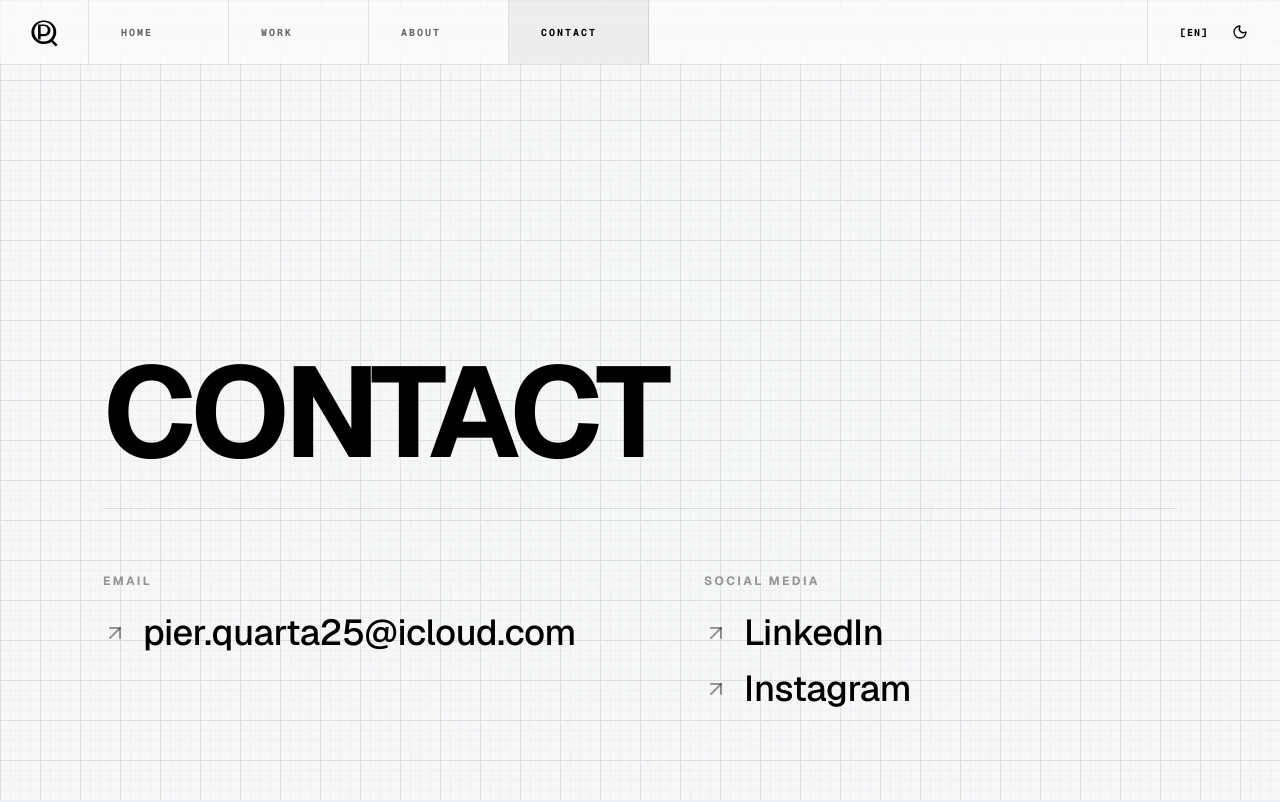
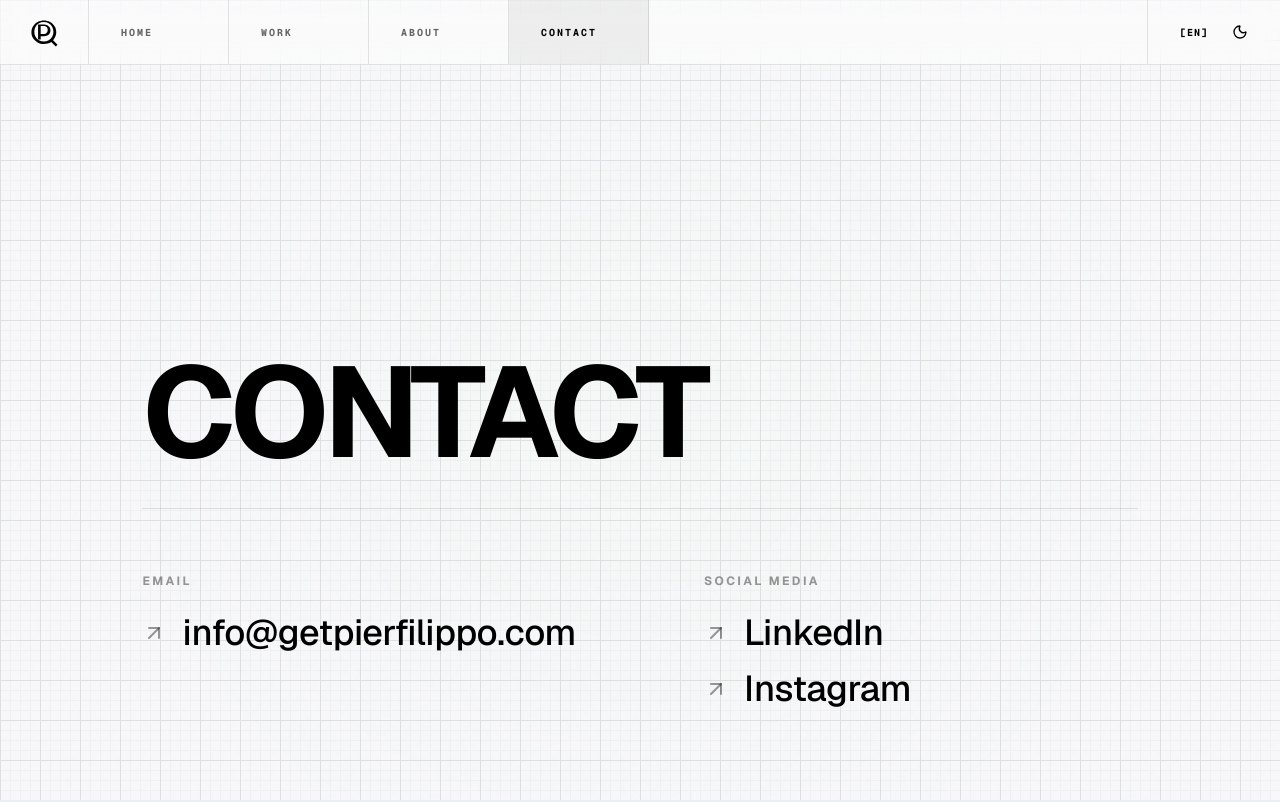
Before and after one commit to pierquarta25/getpierfilippo.com, a Next.js app: page /contact in a window 1280 px wide. Shown: the top 802 px of the page. Built offline with nearby package versions, Linux system fonts and the light colour scheme.

Commit message:
messa online fatta e cambiata mail

```diff
--- a/src/components/sharlee/ContactSection.tsx
+++ b/src/components/sharlee/ContactSection.tsx
@@ -17,9 +17,9 @@ export const ContactSection = () => {
         <div className="grid grid-cols-1 md:grid-cols-2 gap-16 md:gap-32">
           <div className="flex flex-col gap-6">
             <span className="text-xs font-bold uppercase tracking-[0.2em] text-black/40 dark:text-white/40">{t('contact.mail')}</span>
-            <a href="mailto:pier.quarta25@icloud.com" className="text-2xl md:text-4xl font-medium text-black dark:text-white hover:text-black/60 dark:hover:text-white/60 transition-colors flex items-center gap-4">
+            <a href="mailto:info@getpierfilippo.com" className="text-2xl md:text-4xl font-medium text-black dark:text-white hover:text-black/60 dark:hover:text-white/60 transition-colors flex items-center gap-4">
               <ArrowUpRight size={24} className="text-black/40 dark:text-white/40" />
-              pier.quarta25@icloud.com
+              info@getpierfilippo.com
             </a>
           </div>
 
--- a/src/components/sharlee/HeroSection.tsx
+++ b/src/components/sharlee/HeroSection.tsx
@@ -3,7 +3,6 @@
 import React, { useState, useEffect } from 'react';
 import { ArrowRight } from 'lucide-react';
 import Link from 'next/link';
-import Image from 'next/image';
 import { useLanguage } from '@/lib/LanguageContext';
 
 export const HeroSection = () => {
```
